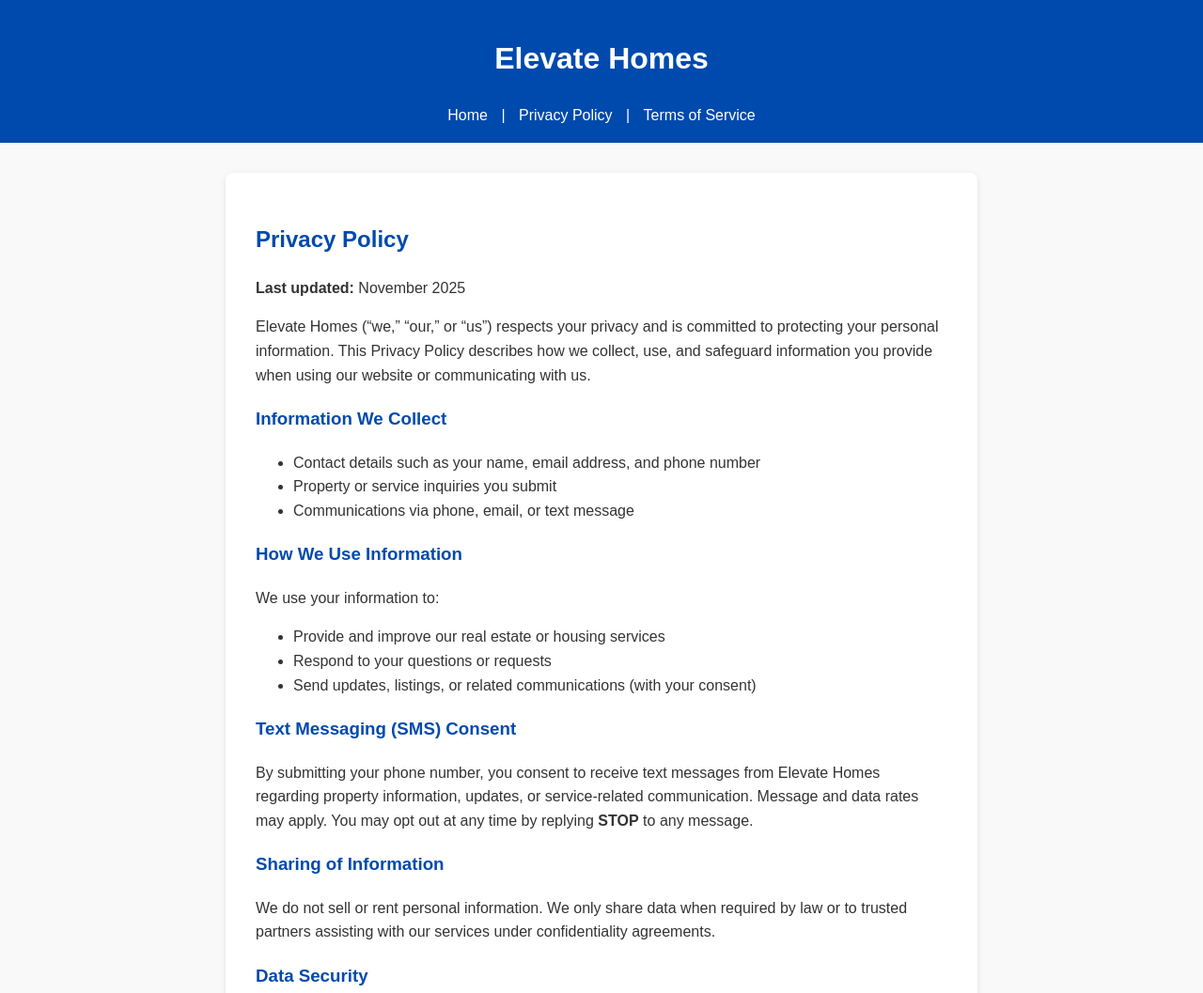
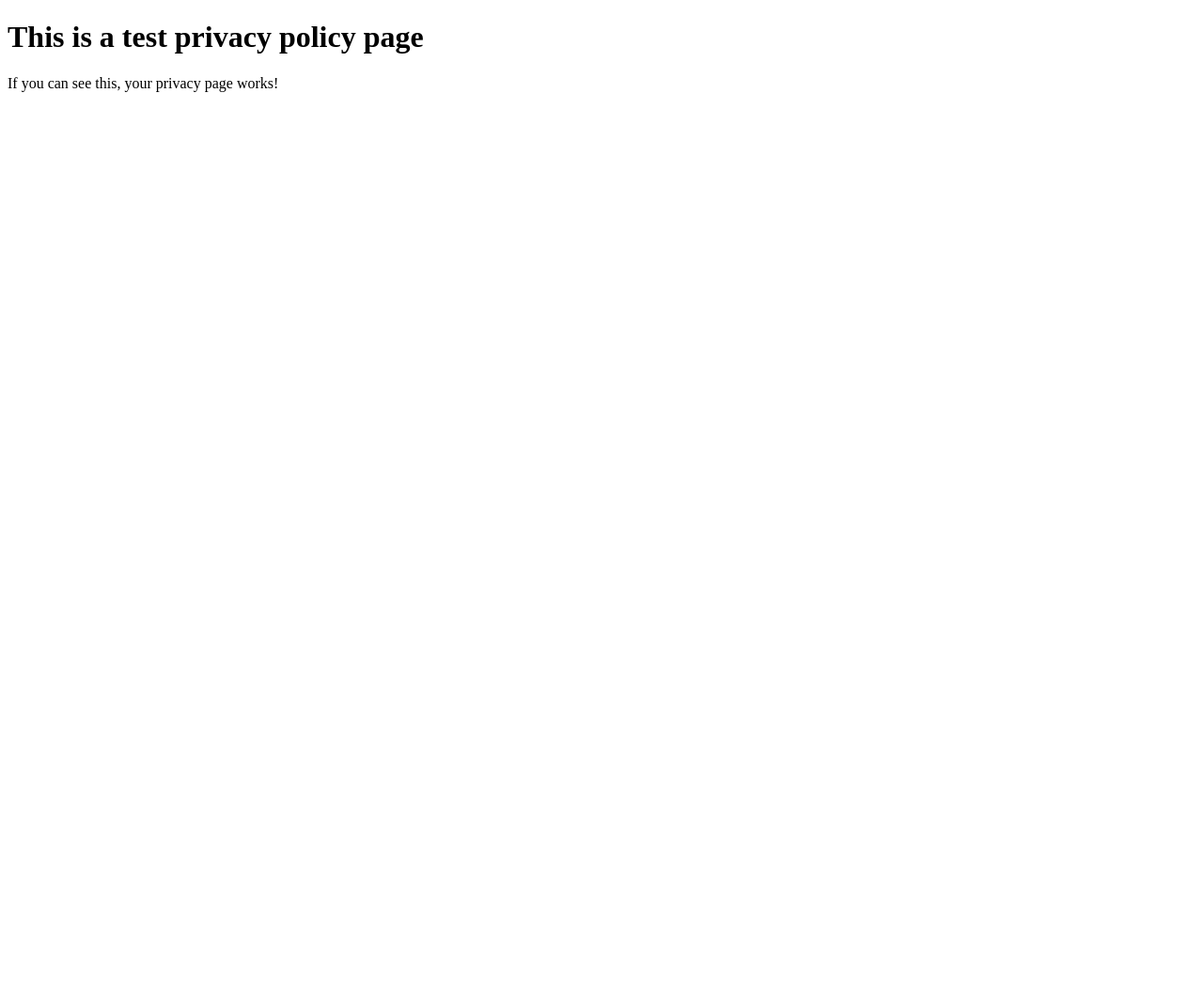
Before and after one commit to talejab/Elevatehomes.com, a plain HTML site: page privacy.html in a window 1280 px wide. Shown: the top 1057 px of the page at 94% size. After the commit the page ends 800 px from the top, so only its background shows below. Drawn offline with Linux system fonts and the light colour scheme.

Commit message:
Update privacy.html

```diff
--- a/privacy.html
+++ b/privacy.html
@@ -1,96 +1,11 @@
 <!DOCTYPE html>
 <html lang="en">
 <head>
-  <meta charset="UTF-8" />
-  <meta name="viewport" content="width=device-width, initial-scale=1.0" />
-  <title>Privacy Policy | Elevate Homes</title>
-  <link rel="stylesheet" href="style.css" />
-  <style>
-    body {
-      font-family: Arial, sans-serif;
-      background-color: #f9f9f9;
-      color: #333;
-      margin: 0;
-      padding: 0;
-      line-height: 1.6;
-    }
-    header, footer {
-      background-color: #004aad;
-      color: white;
-      text-align: center;
-      padding: 1em 0;
-    }
-    nav a {
-      color: white;
-      text-decoration: none;
-      margin: 0 10px;
-    }
-    main {
-      max-width: 800px;
-      margin: 2em auto;
-      background: white;
-      padding: 2em;
-      border-radius: 8px;
-      box-shadow: 0 2px 6px rgba(0,0,0,0.1);
-    }
-    h2, h3 {
-      color: #004aad;
-    }
-  </style>
+<meta charset="UTF-8" />
+<title>Privacy Policy Test</title>
 </head>
-
 <body>
-  <header>
-    <h1>Elevate Homes</h1>
-    <nav>
-      <a href="index.html">Home</a> |
-      <a href="privacy.html">Privacy Policy</a> |
-      <a href="terms.html">Terms of Service</a>
-    </nav>
-  </header>
-
-  <main>
-    <h2>Privacy Policy</h2>
-    <p><strong>Last updated:</strong> November 2025</p>
-
-    <p>Elevate Homes (“we,” “our,” or “us”) respects your privacy and is committed to protecting your personal information. This Privacy Policy describes how we collect, use, and safeguard information you provide when using our website or communicating with us.</p>
-
-    <h3>Information We Collect</h3>
-    <ul>
-      <li>Contact details such as your name, email address, and phone number</li>
-      <li>Property or service inquiries you submit</li>
-      <li>Communications via phone, email, or text message</li>
-    </ul>
-
-    <h3>How We Use Information</h3>
-    <p>We use your information to:</p>
-    <ul>
-      <li>Provide and improve our real estate or housing services</li>
-      <li>Respond to your questions or requests</li>
-      <li>Send updates, listings, or related communications (with your consent)</li>
-    </ul>
-
-    <h3>Text Messaging (SMS) Consent</h3>
-    <p>By submitting your phone number, you consent to receive text messages from Elevate Homes regarding property information, updates, or service-related communication. Message and data rates may apply. You may opt out at any time by replying <strong>STOP</strong> to any message.</p>
-
-    <h3>Sharing of Information</h3>
-    <p>We do not sell or rent personal information. We only share data when required by law or to trusted partners assisting with our services under confidentiality agreements.</p>
-
-    <h3>Data Security</h3>
-    <p>We take reasonable steps to protect your data, but no online service is completely secure. You use this site at your own risk.</p>
-
-    <h3>Your Rights</h3>
-    <p>You can request to access, correct, or delete your personal data by contacting us at the email below.</p>
-
-    <h3>Contact Us</h3>
-    <p><strong>Elevate Homes</strong><br>
-    Email: <a href="mailto:info@elevatehomes.com">info@elevatehomes.com</a></p>
-
-    <p>By using this website, you agree to the terms of this Privacy Policy.</p>
-  </main>
-
-  <footer>
-    <p>&copy; 2025 Elevate Homes. All rights reserved.</p>
-  </footer>
+<h1>This is a test privacy policy page</h1>
+<p>If you can see this, your privacy page works!</p>
 </body>
 </html>
```
